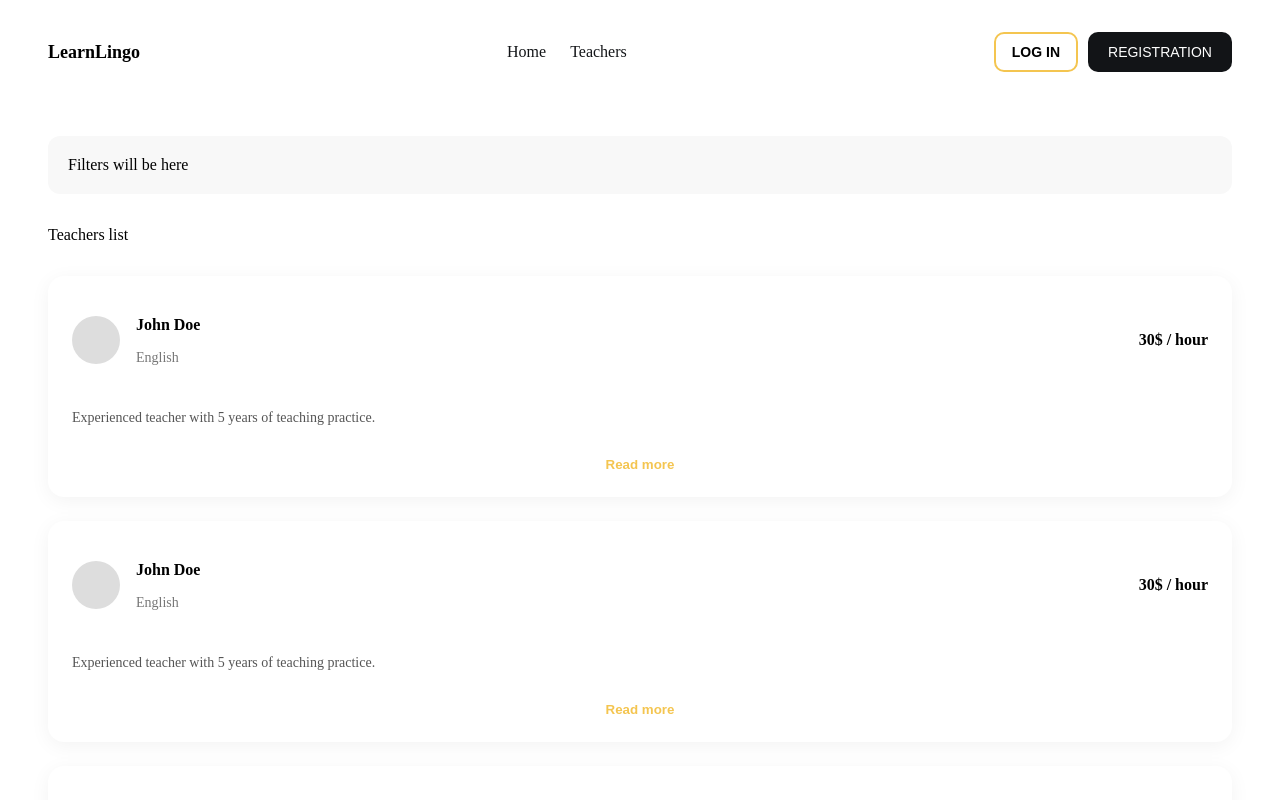
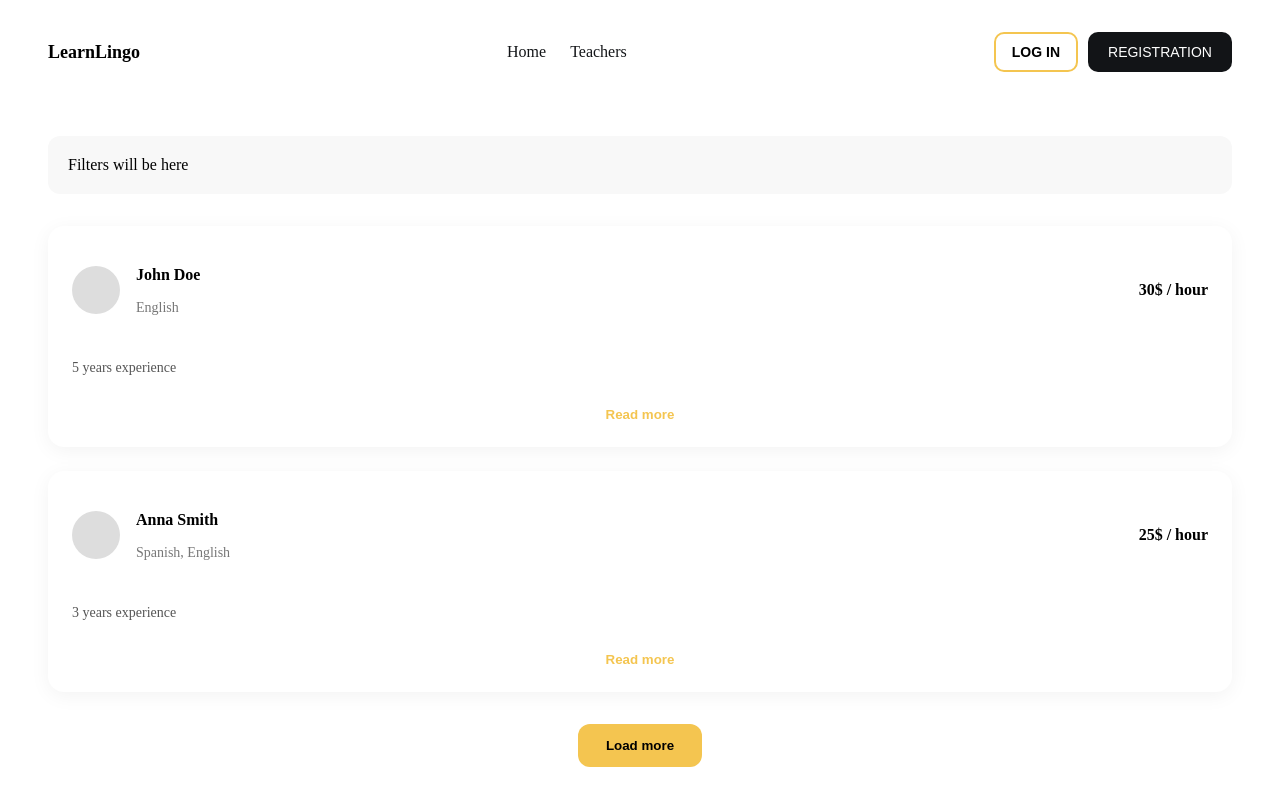
Before and after one commit to NurAleynaPektas/learn-lingo, a React (Vite) app: page /teachers in a window 1280 px wide. Shown: the top 800 px of the page. Built offline with nearby package versions, Linux system fonts and the light colour scheme.

Commit message:
teacherCard

```diff
--- a/src/components/TeacherCard.jsx
+++ b/src/components/TeacherCard.jsx
@@ -1,22 +1,22 @@
 import css from "./TeacherCard.module.css";
 
-export default function TeacherCard() {
+export default function TeacherCard({ teacher }) {
   return (
     <div className={css.card}>
       <div className={css.top}>
         <div className={css.avatar}></div>
 
         <div className={css.info}>
-          <p className={css.name}>John Doe</p>
-          <p className={css.lang}>English</p>
+          <p className={css.name}>
+            {teacher.name} {teacher.surname}
+          </p>
+          <p className={css.lang}>{teacher.languages.join(", ")}</p>
         </div>
 
-        <div className={css.price}>30$ / hour</div>
+        <div className={css.price}>{teacher.price_per_hour}$ / hour</div>
       </div>
 
-      <p className={css.desc}>
-        Experienced teacher with 5 years of teaching practice.
-      </p>
+      <p className={css.desc}>{teacher.experience}</p>
 
       <button className={css.readMore}>Read more</button>
     </div>
--- a/src/pages/TeachersPage.jsx
+++ b/src/pages/TeachersPage.jsx
@@ -1,16 +1,34 @@
 import css from "./TeachersPage.module.css";
 import TeacherCard from "../components/TeacherCard";
+
 export default function TeachersPage() {
+  const teachers = [
+    {
+      name: "John",
+      surname: "Doe",
+      languages: ["English"],
+      price_per_hour: 30,
+      experience: "5 years experience",
+    },
+    {
+      name: "Anna",
+      surname: "Smith",
+      languages: ["Spanish", "English"],
+      price_per_hour: 25,
+      experience: "3 years experience",
+    },
+  ];
+
   return (
     <section className={css.container}>
       <div className={css.filters}>Filters will be here</div>
 
-      <div className={css.list}>Teachers list</div>
       <div className={css.list}>
-        <TeacherCard />
-        <TeacherCard />
-        <TeacherCard />
+        {teachers.map((teacher, i) => (
+          <TeacherCard key={i} teacher={teacher} />
+        ))}
       </div>
+
       <button className={css.loadMore}>Load more</button>
     </section>
   );
```
